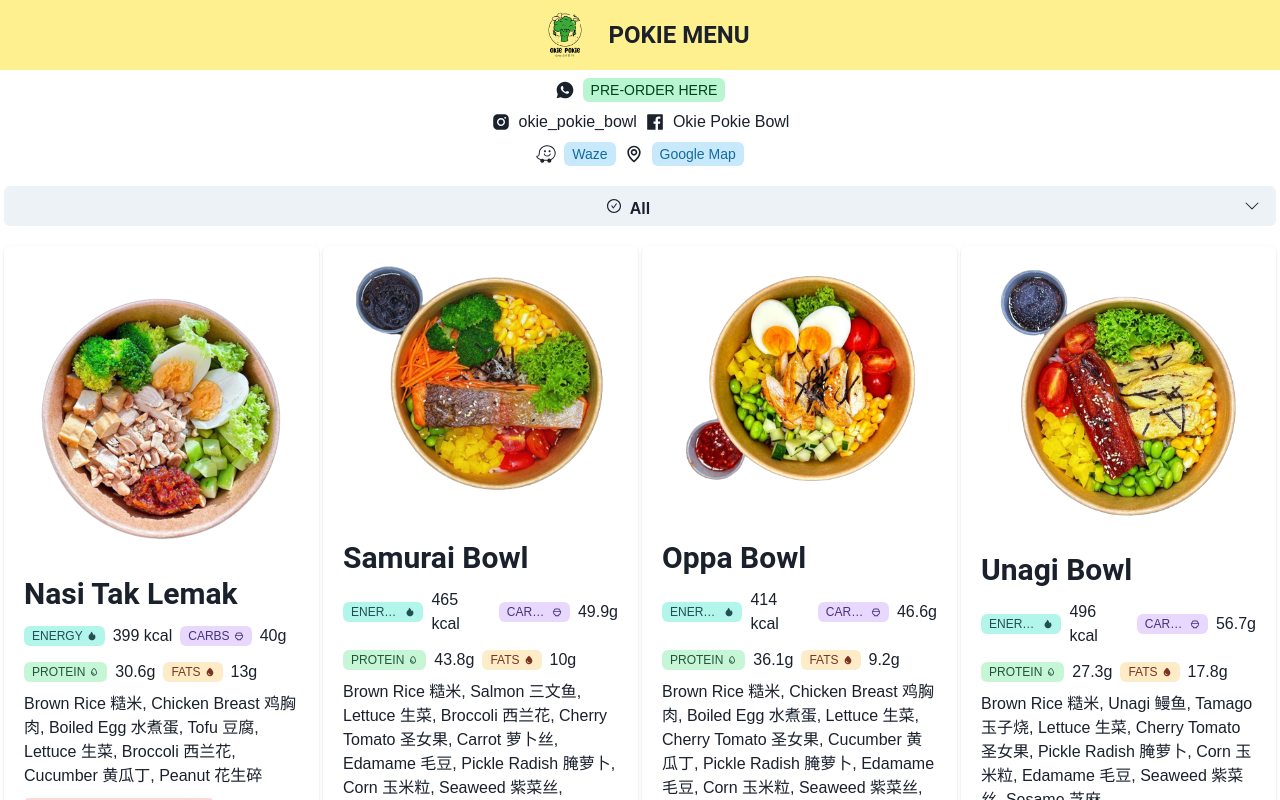
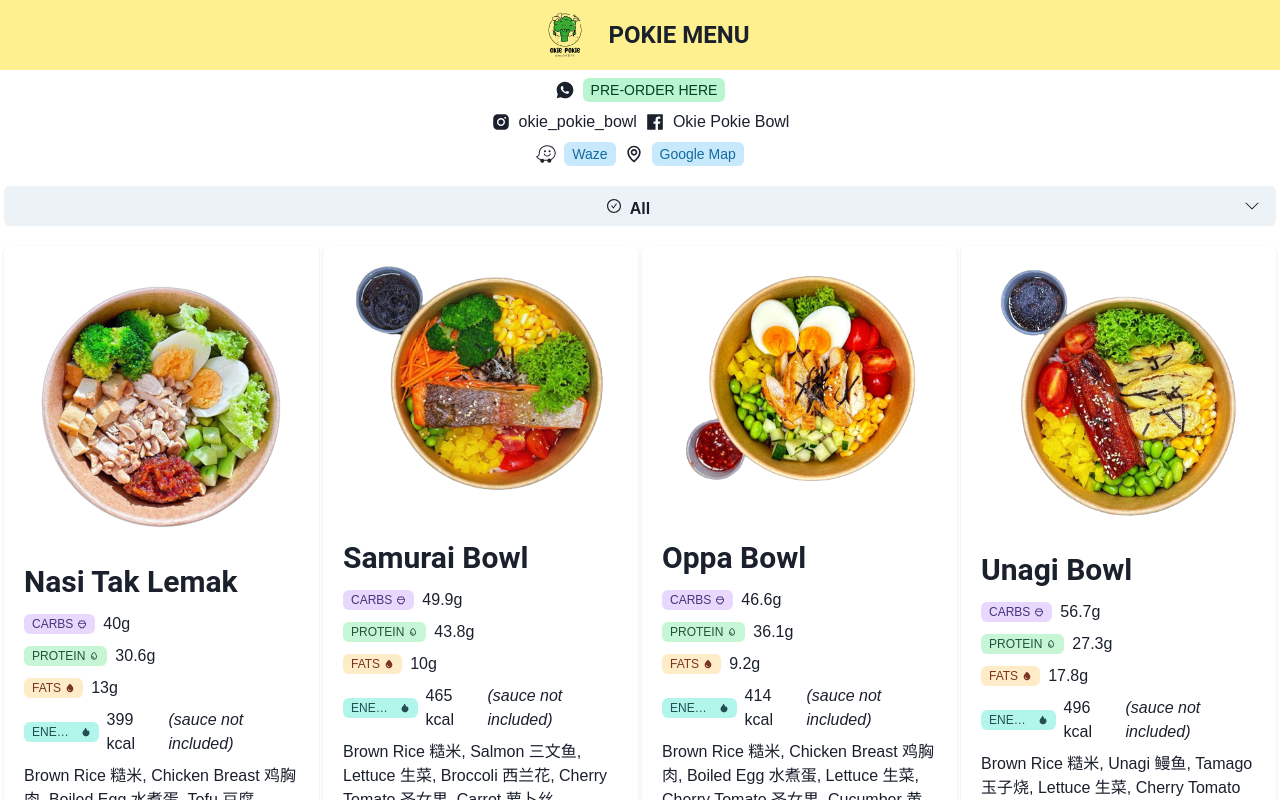
Before and after one commit to qian2z/okie-pokie, a React (Vite) app: page / in a window 1280 px wide. Shown: the top 800 px of the page. Built offline with nearby package versions, Linux system fonts and the light colour scheme.

Commit message:
Update CalorieBar

```diff
--- a/src/components/CalorieBar.tsx
+++ b/src/components/CalorieBar.tsx
@@ -21,15 +21,6 @@
   return (
     <Stack mt={3}>
       <HStack>
-        {calories !== "" && (
-          <>
-            <Tag size="sm" colorScheme="teal">
-              <TagLabel>ENERGY</TagLabel>
-              <TagRightIcon boxSize="10px" as={AiFillFire} ml={1} mr={0} />
-            </Tag>
-            <Text>{calories}</Text>
-          </>
-        )}
         {carbs !== "" && (
           <>
             <Tag size="sm" colorScheme="purple">
@@ -40,7 +31,7 @@
           </>
         )}
       </HStack>
-      <HStack mt={1}>
+      <HStack>
         {protein !== "" && (
           <>
             <Tag size="sm" colorScheme="green">
@@ -50,6 +41,8 @@
             <Text>{protein}</Text>
           </>
         )}
+      </HStack>
+      <HStack>
         {fats !== "" && (
           <>
             <Tag size="sm" colorScheme="orange">
@@ -60,6 +53,18 @@
           </>
         )}
       </HStack>
+      <HStack>
+        {calories !== "" && (
+          <>
+            <Tag size="sm" colorScheme="teal">
+              <TagLabel>ENERGY</TagLabel>
+              <TagRightIcon boxSize="10px" as={AiFillFire} ml={1} mr={0} />
+            </Tag>
+            <Text>{calories}</Text>
+            <Text as="i">(sauce not included)</Text>
+          </>
+        )}
+      </HStack>
     </Stack>
   );
 };
```
